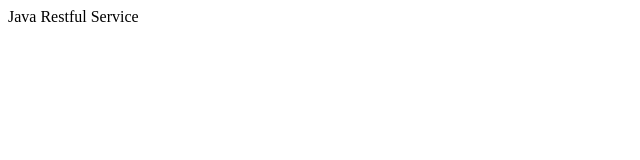
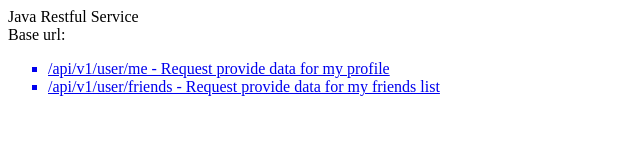
Before and after one commit to YuriyBereguliak/com.yuriybereguliak.moneycache, a plain HTML site: page WebContent/index.html in a window 1280 px wide. Shown: the whole page, without its empty margins (0-640 px from the left). Drawn offline with Linux system fonts and the light colour scheme.

Commit message:
Update doc

```diff
--- a/WebContent/index.html
+++ b/WebContent/index.html
@@ -5,6 +5,17 @@
 <title>Insert title here</title>
 </head>
 <body>
-	Java Restful Service
+Java Restful Service
+
+<div>
+	Base url: <a href = "https://kronosoft.herokuapp.com"/>
+</div>
+
+<div>
+<ul style="list-style-type:square">
+	<li>/api/v1/user/me - Request provide data for my profile</li>
+	<li>/api/v1/user/friends - Request provide data for my friends list</li>
+</ul>
+</div>
 </body>
 </html>
```
